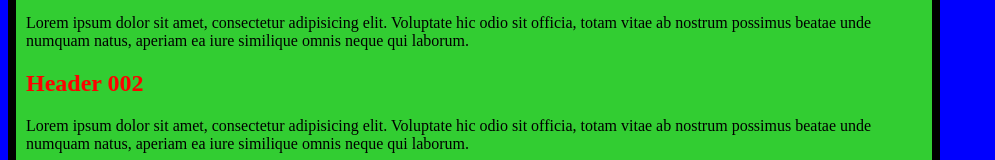
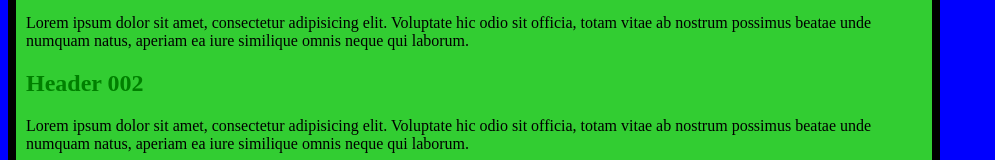
Before and after one commit to tonyhandjr/practice, a plain HTML site: page The-surfer-page/index.html in a window 1280 px wide. Shown: the part 555-715 px from the top of the page, without its empty margins (0-995 px from the left). Drawn offline with Linux system fonts and the light colour scheme.

Commit message:
worked on surfer page

```diff
--- a/The-surfer-page/css/main.css
+++ b/The-surfer-page/css/main.css
@@ -19,5 +19,5 @@ img {
   color: blue;
 }
 .head_2 {
-  color: red;
+  color: green;
 }
```
Also changed, not shown: The-surfer-page/index.html (+2 -0 lines).
